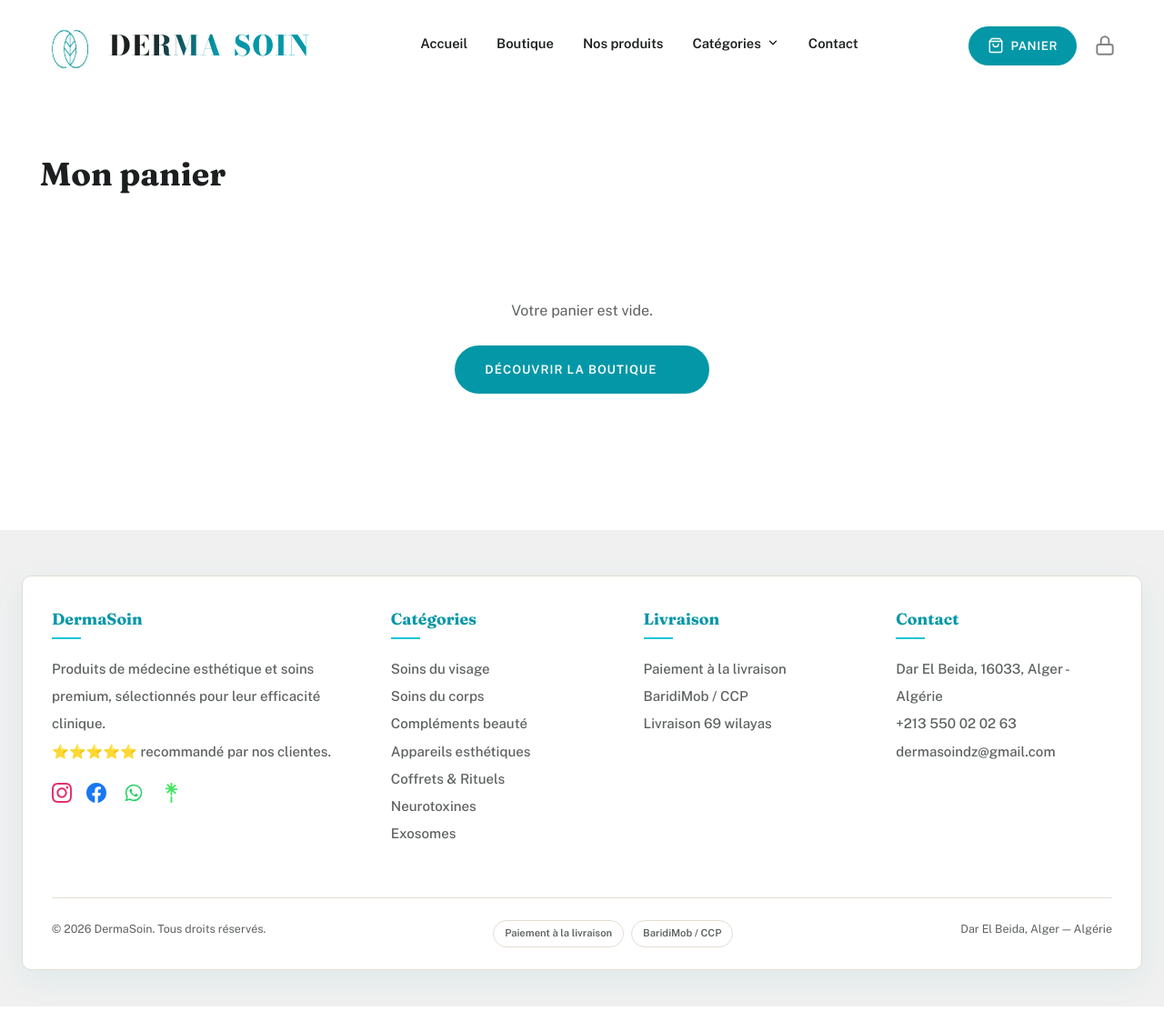
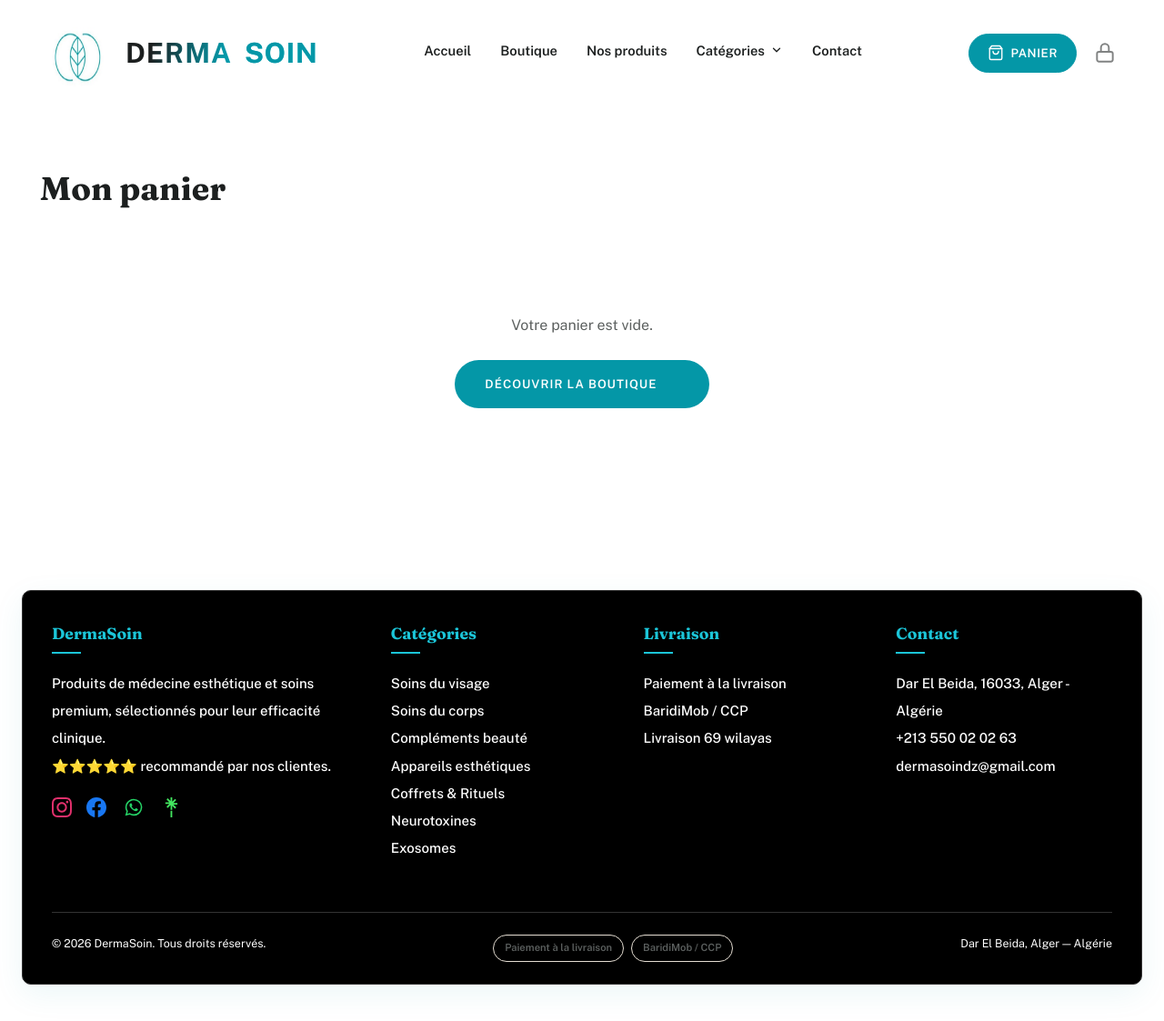
Before and after one commit to melissa-mz/dermasoin, a PHP site: page /dermasoin/panier.php in a window 1280 px wide. Shown: the whole page at 91% size. Run offline with PHP 8.4, Linux system fonts and the light colour scheme; a user stored in the database is signed in; data comes from the database, SQL or seed files in the repository; some libraries are stand-ins or nearby versions.

Commit message:
Modification du footer : fond noir, cadre noir, police Public Sans et logo agrandi

```diff
--- a/assets/css/style.css
+++ b/assets/css/style.css
@@ -144,17 +144,17 @@ button { font-family: var(--font-body); cursor: pointer; }
     padding: 18px 24px;
     max-width: 1240px;
     margin: 0 auto;
-}
-.logo {
+}.logo {
     display: flex;
     align-items: center;
-    gap: 12px;
-    font-family: 'Bodoni Moda', serif;
-    font-weight: 800;
+    gap: 14px;
+    font-family: 'Public Sans', 'Inter', 'Arial', sans-serif;
+    font-weight: 700;
     font-size: 1.9rem;
-    letter-spacing: 0.04em;
+    letter-spacing: 0.03em;
     text-transform: uppercase;
     color: var(--charbon);
+    text-decoration: none;
 }
 @supports ((-webkit-background-clip: text) or (background-clip: text)) {
     .logo {
@@ -164,8 +164,15 @@ button { font-family: var(--font-body); cursor: pointer; }
         color: transparent;
     }
 }
-.logo-icon { color: var(--petrole); flex-shrink: 0; width: 64px; height: 64px; }
-.logo span { color: var(--petrole); -webkit-text-fill-color: var(--petrole); }
+.logo-icon {
+    width: 80px !important;
+    height: 80px !important;
+    margin: 0 auto !important;
+}
+.logo span {
+    color: var(--petrole);
+    -webkit-text-fill-color: var(--petrole);
+}
 .main-nav { display: flex; gap: 32px; align-items: center; }
 .main-nav a {
     position: relative;
@@ -596,21 +603,20 @@ button { font-family: var(--font-body); cursor: pointer; }
 .footer-payment-badges { display: flex; gap: 8px; flex-wrap: wrap; }
 .footer-payment-badges span { font-size: 0.7rem; font-weight: 600; padding: 5px 12px; border: 1px solid var(--sable); border-radius: 20px; color: var(--charbon-soft); font-family: var(--font-body); }
 
-.site-footer { background: var(--creme-fonce); color: var(--charbon); padding: 50px 0 40px; margin-top: 0; }
-.site-footer .container { max-width: 1320px; }
+.site-footer { background: #FFFFFF; color: var(--charbon); padding: 50px 0 40px; margin-top: 0; }.site-footer .container { max-width: 1320px; }
 .footer-frame {
-    background: #FFFFFF;
-    border: 1px solid var(--sable);
+    background: #000000;
+    border: 1px solid #333333;
     border-radius: var(--radius-lg);
     box-shadow: var(--shadow-soft);
     padding: 36px 32px 24px;
 }
 .footer-grid { display: grid; grid-template-columns: 1.4fr 1fr 1fr 1fr; gap: 40px; margin-bottom: 40px; }
-.footer-grid h4 { font-family: var(--font-display); color: var(--petrole); font-size: 1.1rem; margin-bottom: 18px; font-weight: 700; position: relative; padding-bottom: 12px; }
-.footer-grid h4::after { content: ''; position: absolute; left: 0; bottom: 0; width: 32px; height: 2px; background: var(--petrole-clair); }
-.footer-grid p, .footer-grid a { font-size: 0.94rem; font-weight: 500; color: var(--charbon-soft); line-height: 2; font-family: var(--font-body); }
-.footer-grid a:hover { color: var(--petrole); }
-.footer-bottom { border-top: 1px solid var(--sable); padding-top: 24px; font-size: 0.78rem; color: var(--charbon-soft); display: flex; justify-content: space-between; flex-wrap: wrap; gap: 10px; }
+.footer-grid h4 { font-family: var(--font-display); color: #1BC5D8; font-size: 1.1rem; margin-bottom: 18px; font-weight: 700; position: relative; padding-bottom: 12px; }
+.footer-grid h4::after { content: ''; position: absolute; left: 0; bottom: 0; width: 32px; height: 2px; background: #1BC5D8; }
+.footer-grid p, .footer-grid a { font-size: 0.94rem; font-weight: 500; color: #FFFFFF; line-height: 2; font-family: var(--font-body); }
+.footer-grid a:hover { color:#1BC5D8; }
+.footer-bottom { border-top: 1px solid #333333; padding-top: 24px; font-size: 0.78rem; color: #FFFFFF; display: flex; justify-content: space-between; flex-wrap: wrap; gap: 10px; }
 
 /* ---------- Forms ---------- */
 .form-group { margin-bottom: 18px; }
--- a/includes/header.php
+++ b/includes/header.php
@@ -23,7 +23,7 @@ $nav_categories = $pdo->query("SELECT * FROM categories ORDER BY ordre")->fetchA
 <header class="site-header">
     <div class="header-inner">
         <a href="<?= $base ?>/index.php" class="logo">
-            <img src="<?= $base ?>/assets/img/logo.jpg" alt="DermaSoin" class="logo-icon" width="48" height="48">
+            <img src="<?= $base ?>/assets/img/logo.jpg" alt="DermaSoin" class="logo-icon" width="80" height="80">
             Derma<span>Soin</span>
         </a>
 
```
